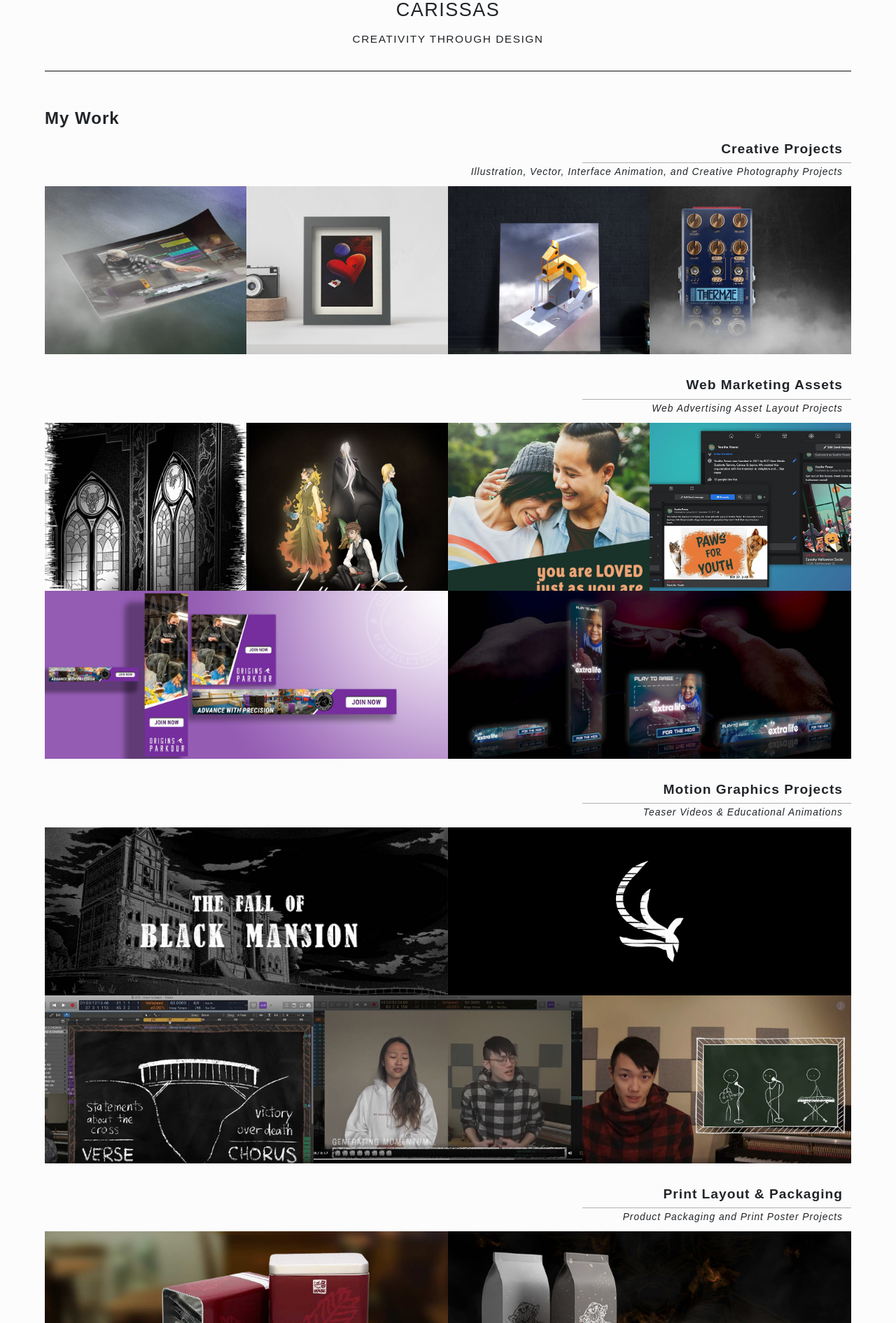
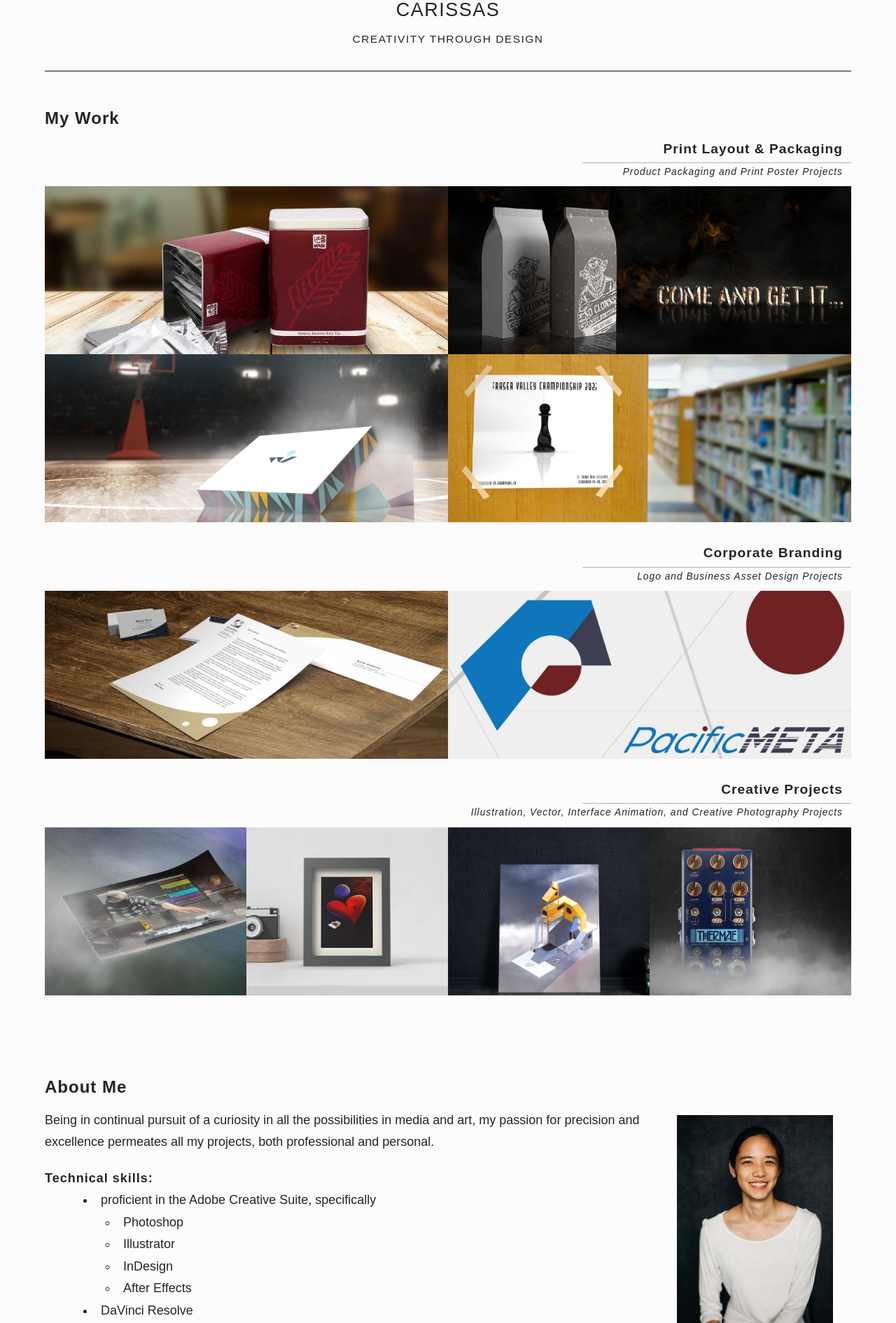
Before and after one commit to carissas086/agane, a PHP site: page / in a window 1280 px wide; the page is wider, and only the part inside the window is pictured. Shown: the part 313-2203 px from the top of that part at 70% size. Run offline with PHP 8.4, Linux system fonts and the light colour scheme; some web fonts are replaced.

```diff
--- a/index.php
+++ b/index.php
@@ -29,11 +29,11 @@
         <!-- ==== GALLERY ==== -->
         <section class="landing-gal head-font empty-scroll" id="gallery">
             <h2 class="head-font">My Work</h2>
-            <?php include __DIR__ . '/partials/gallery-partials/creativemisc.php'; ?>
-            <?php include __DIR__ . '/partials/gallery-partials/webmarketing.php'; ?>
-            <?php include __DIR__ . '/partials/gallery-partials/motiongraphics.php'; ?>
+            <?php // include __DIR__ . '/partials/gallery-partials/webmarketing.php'; ?>
+            <?php // include __DIR__ . '/partials/gallery-partials/motiongraphics.php'; ?>
             <?php include __DIR__ . '/partials/gallery-partials/printproduct.php'; ?>
             <?php include __DIR__ . '/partials/gallery-partials/branding.php'; ?>
+            <?php include __DIR__ . '/partials/gallery-partials/creativemisc.php'; ?>
         </section>
 
         <!-- ==== ABOUT ==== -->
--- a/partials/gallery-partials/webmarketing.php
+++ b/partials/gallery-partials/webmarketing.php
@@ -4,7 +4,7 @@
         <p class="gal-sub col-12">Web Advertising Asset Layout Projects</p>
     </div>
     <div class="gal flex flex-vertcen row">
-        <a class="gal-link col-12 col-md-3" href="design/blackmansion-posts.php#bm-1">
+        <a class="gal-link col-12 col-md-4" href="design/blackmansion-posts.php#bm-1">
             <p class="head-font gal-hov">Black Mansion Marketing Posts</p>
             <div class="gal-img" id="gal-bm-1"></div>
         </a>
@@ -16,29 +16,29 @@
             <p class="head-font gal-hov">Black Mansion Marketing Posts &mdash; Field</p>
             <div class="gal-img" id="gal-bm-3"></div>
         </a> -->
-        <a class="gal-link col-12 col-md-3" href="design/letterstocody.php#ltc-1">
+        <!-- <a class="gal-link col-12 col-md-3" href="design/letterstocody.php#ltc-1">
             <p class="head-font gal-hov">Letters To Cody &mdash; Instagram Post</p>
             <div class="gal-img" id="gal-ltc"></div>
-        </a>
+        </a> -->
         <!-- <a class="gal-link col-12 col-md-3" href="design/youthepower.php#ytp-1">
             <p class="head-font gal-hov">Youthe Power Halloween Posts</p>
             <div class="gal-img" id="gal-ytp-1"></div>
         </a> -->
-        <a class="gal-link col-12 col-md-3" href="design/youthepower.php#ytp-2">
+        <a class="gal-link col-12 col-md-4" href="design/youthepower.php#ytp-2">
             <p class="head-font gal-hov">Youthe Power Instagram Campaign Post</p>
             <div class="gal-img" id="gal-ytp-2"></div>
         </a>
-        <a class="gal-link col-12 col-md-3" href="design/youthepower.php#ytp-3">
+        <!-- <a class="gal-link col-12 col-md-3" href="design/youthepower.php#ytp-3">
             <p class="head-font gal-hov">Youthe Power Facebook Events Graphics</p>
             <div class="gal-img" id="gal-ytp-3"></div>
-        <a class="gal-link col-12 col-md-6" href="design/marketingbanners.php#mb-1">
+        </a> -->
+        <a class="gal-link col-12 col-md-4" href="design/marketingbanners.php#mb-1">
             <p class="head-font gal-hov">Origins Parkour Gym Marketing Banners</p>
             <div class="gal-img" id="gal-origins"></div>
         </a>
-        <a class="gal-link col-12 col-md-6" href="design/marketingbanners.php#mb-2">
+        <!-- <a class="gal-link col-12 col-md-6" href="design/marketingbanners.php#mb-2">
             <p class="head-font gal-hov">Extra Life Marketing Banners</p>
             <div class="gal-img" id="gal-extralife"></div>
-        </a>
-        </a>
+        </a> -->
     </div>
 </div>
--- a/styles/gallery.css
+++ b/styles/gallery.css
@@ -22,6 +22,7 @@
 /* ==== WEB MARKETING ==== */
     #gal-origins {
         background-image: url(../images/cs_mb-origins-banner.jpg);
+        background-position: center;
     }
 
     #gal-extralife {
```
